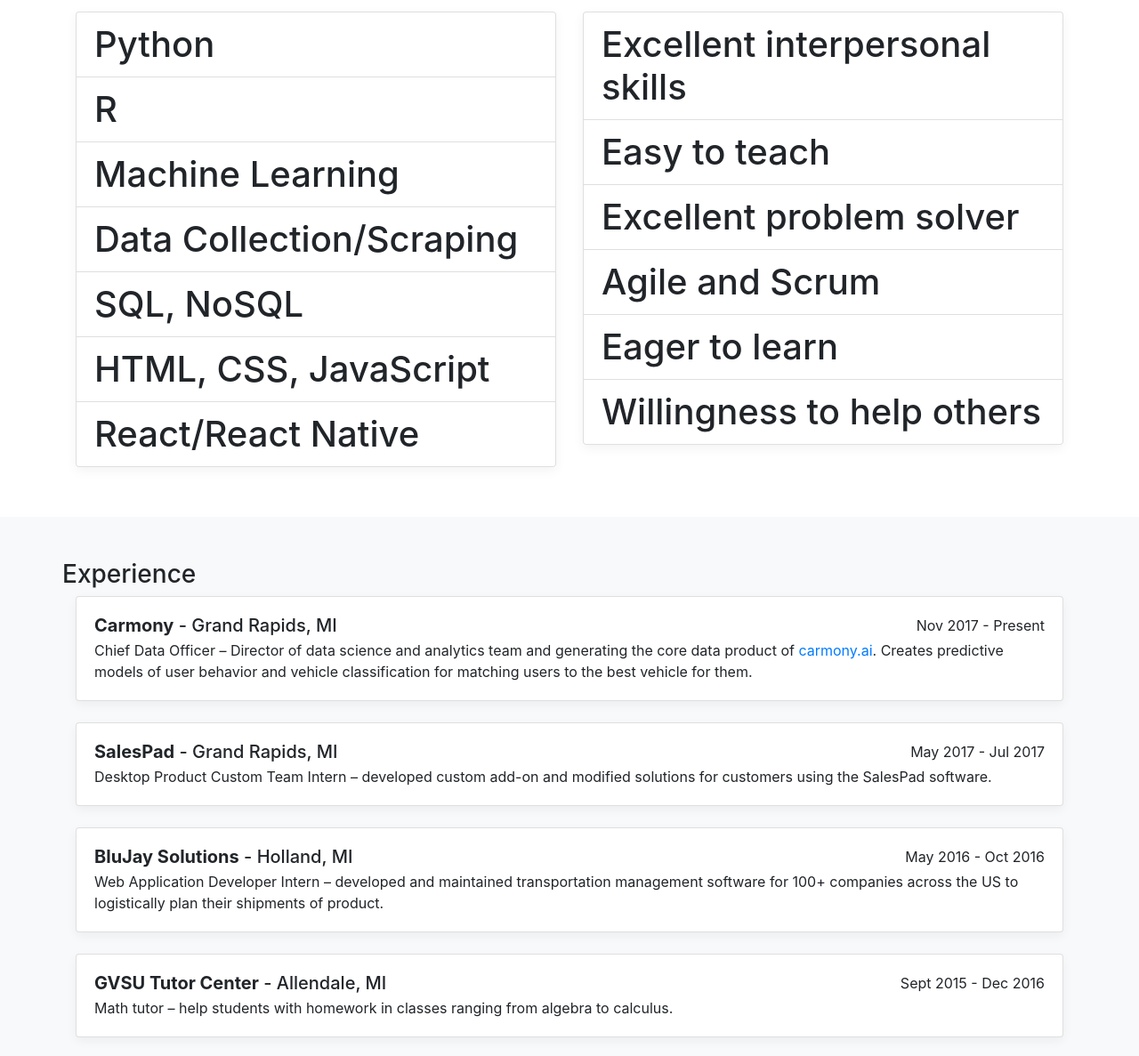
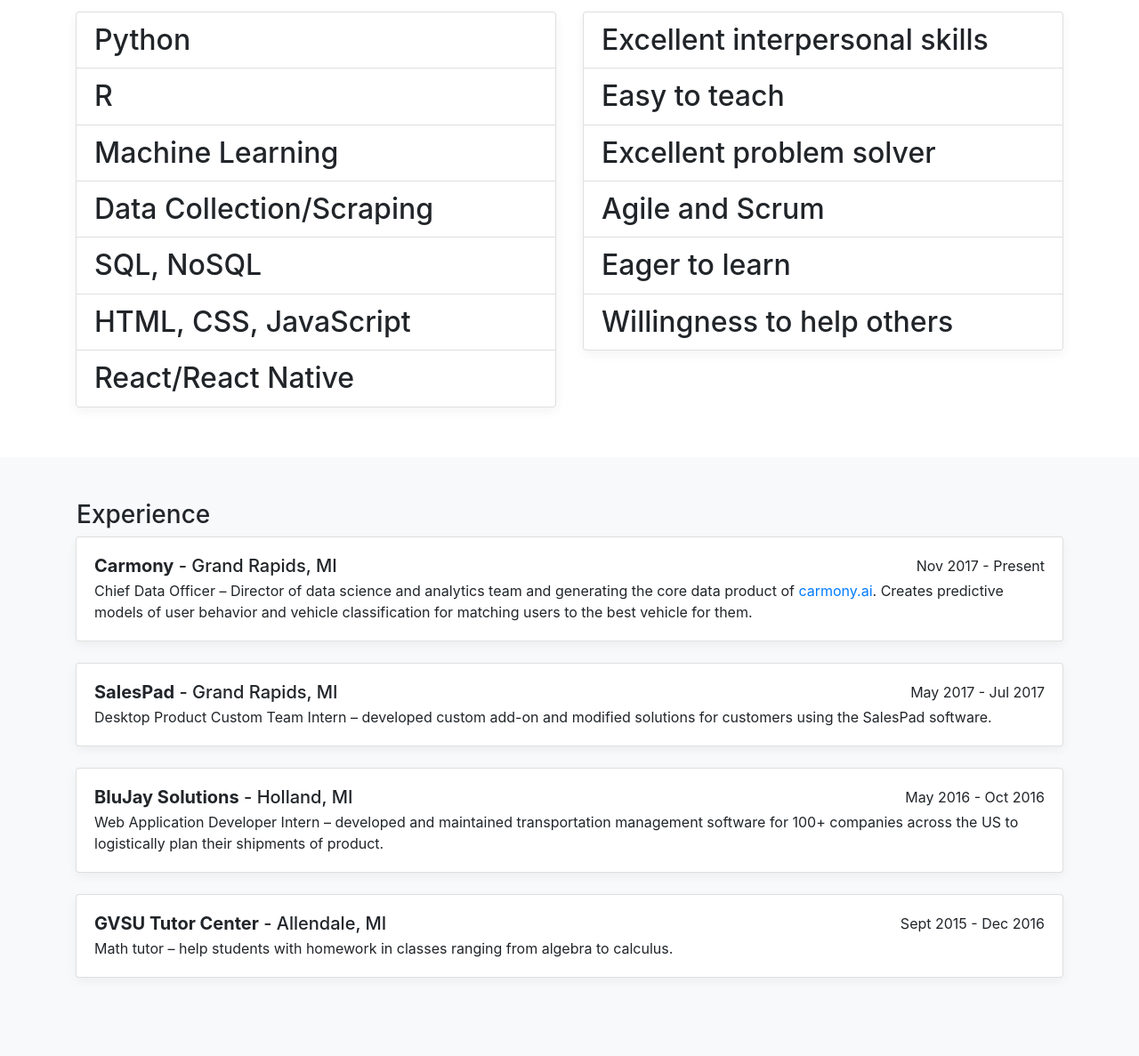
Before and after one commit to MattConflitti/MattConflitti.github.io, a website: page index.html in a window 1280 px wide. Shown: the part 1993-3180 px from the top of the page at 89% size. Drawn offline with nearby package versions, Linux system fonts and the light colour scheme.

Commit message:
minor layout fixes

```diff
--- a/index.html
+++ b/index.html
@@ -177,7 +177,7 @@
 						</a>
 						<div class="card-body">
 							<p class="card-title"><strong>Dump</strong></p>
-							<p class="card-text">Hackathon mobile app developed in 48 hours for a startup competition. Oh, and we won the competition. :)</p>
+							<p class="card-text">Hackathon mobile app developed in 48 hours for a startup competition. Our idea ended up winning the competition.</p>
 							<div class="d-flex justify-content-between align-items-center">
 							<div class="btn-group">
 								<a href="https://github.com/MattConflitti/Dump" class="btn btn-sm btn-outline-secondary">View</a>
@@ -245,7 +245,7 @@
 					  </h3>
 				  </div>
 			  </div>
-			  <div class="row h1">
+			  <div class="row h2">
 				  <div class="col-md">
 						<ul class="list-group box-shadow">
 							<li class="list-group-item">Python</li>
@@ -269,10 +269,10 @@
 				</div>
 			  </div>
 		  </div>
-		  <div class="py-5 bg-light">
-			<div class="container">
-				<div class="row">
-					<div class="col-12-md">
+		  <div class="bg-light">
+			<div class="py-5 container">
+				<div class="row px-3">
+					<div class="col-11-md">
 						<h3><a id="experience">Experience</a></h3>
 					</div>
 				</div>
```
